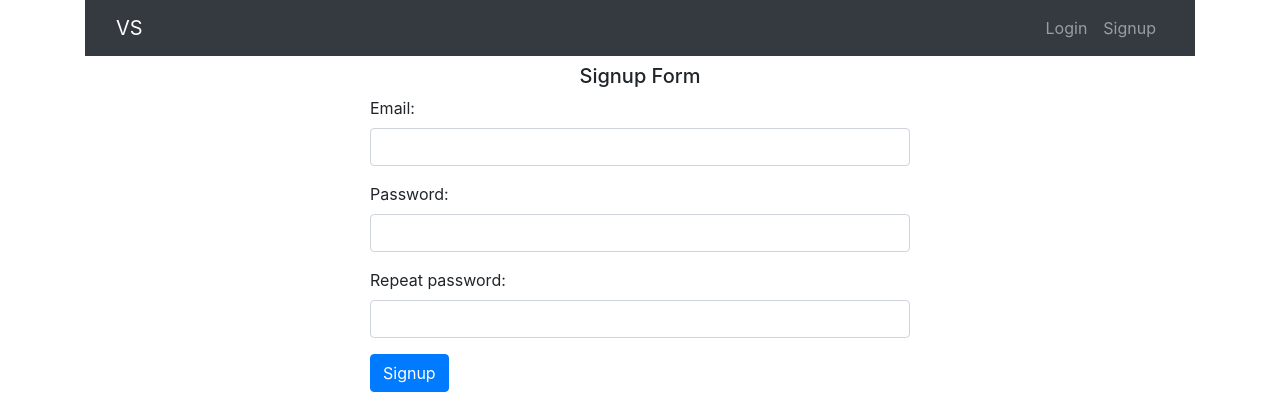
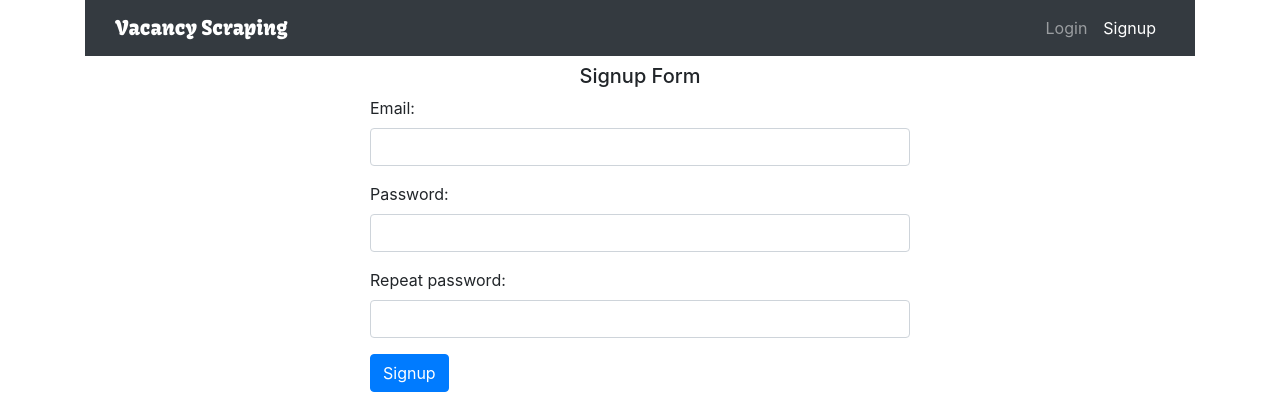
Before and after one commit to MaiborodaPavlo/work_scraping, a Django app: page /accounts/register/ in a window 1280 px wide. Shown: the top 420 px of the page. Run offline with Django 3.2, Linux system fonts and the light colour scheme; parts of the project's set-up code (start-up, migrations or seed data) failed here and were passed over; some libraries are stand-ins or nearby versions.

Commit message:
Some stiling and fixes

```diff
--- a/scraping/templates/scraping/home.html
+++ b/scraping/templates/scraping/home.html
@@ -8,8 +8,11 @@
     <div class="row">
         <div class="col-md-6 mx-auto">
             <div class="text-center my-2">
-                <h5>Service for the collection and mailing of vacancies</h5>
+                <h4>Service for the collection and mailing of vacancies</h4>
                 <p>To view available vacancies fill out the form below</p>
+                {% if not request.user.is_authenticated %}
+                    <p>To receive a newsletter with fresh vacancies according to your data set, <a href="{% url 'accounts:register' %}">register</a></p>
+                {% endif %}
             </div>
             <form>
                 <div class="form-group">
--- /dev/null
+++ b/static/css/main.css
@@ -0,0 +1,8 @@
+@font-face {
+    font-family: Kavoon;
+    src: url("../fonts/Kavoon-Regular.ttf");
+}
+#brand {
+    font-family: Kavoon;
+    color: #FFF;
+}
--- a/templates/base.html
+++ b/templates/base.html
@@ -1,3 +1,9 @@
+{% load static %}
+{% url 'accounts:login' as login_url %}
+{% url 'accounts:register' as register_url %}
+{% url 'accounts:update' as update_url %}
+{% url 'accounts:contact' as contact_url %}
+
 <!doctype html>
 <html lang="en">
     <head>
@@ -5,9 +11,11 @@
         <meta charset="utf-8">
         <meta name="viewport" content="width=device-width, initial-scale=1">
 
+        <link rel="icon" href="{% static 'favicon.ico' %}">
+
         <!-- Bootstrap CSS -->
         <link rel="stylesheet" href="https://stackpath.bootstrapcdn.com/bootstrap/4.3.1/css/bootstrap.min.css" integrity="sha384-ggOyR0iXCbMQv3Xipma34MD+dH/1fQ784/j6cY/iJTQUOhcWr7x9JvoRxT2MZw1T" crossorigin="anonymous">
-
+        <link rel="stylesheet" href="{% static 'css/main.css' %}">
         <title>
             {% block title %}
                 Vacancy scraping
@@ -18,19 +26,19 @@
         <div class="container">
             <nav class="navbar navbar-expand-lg navbar-dark bg-dark">
                 <div class="container-fluid">
-                    <a class="navbar-brand" href="{% url 'home' %}">VS</a>
+                    <a class="navbar-brand" href="{% url 'home' %}" id="brand">Vacancy Scraping</a>
                     <button class="navbar-toggler" type="button" data-bs-toggle="collapse" data-bs-target="#navbarNavAltMarkup" aria-controls="navbarNavAltMarkup" aria-expanded="false" aria-label="Toggle navigation">
                         <span class="navbar-toggler-icon"></span>
                     </button>
                     <div class="collapse navbar-collapse justify-content-end" id="navbarNavAltMarkup">
                         <div class="navbar-nav">
                             {% if not user.is_authenticated %}
-                                <a class="nav-item nav-link" aria-current="page" href="{% url 'accounts:login' %}">Login</a>
-                                <a class="nav-item nav-link" aria-current="page" href="{% url 'accounts:register' %}">Signup</a>
+                                <a class="nav-item{% if request.path == login_url %} active{% endif %} nav-link" aria-current="page" href="{{ login_url }}">Login</a>
+                                <a class="nav-item{% if request.path == register_url %} active{% endif %} nav-link" aria-current="page" href="{{ register_url }}">Signup</a>
                             {% else %}
                                 <a class="nav-item nav-link" aria-current="page" href="{% url 'accounts:logout' %}">Logout</a>
-                                <a class="nav-item nav-link" aria-current="page" href="{% url 'accounts:update' %}">Settings</a>
-                                <a class="nav-item nav-link" aria-current="page" href="{% url 'accounts:contact' %}">Contacts</a>
+                                <a class="nav-item{% if request.path == update_url %} active{% endif %} nav-link" aria-current="page" href="{{ update_url }}">Settings</a>
+                                <a class="nav-item{% if request.path == contact_url %} active{% endif %} nav-link" aria-current="page" href="{{ contact_url }}">Contacts</a>
                             {% endif %}
                         </div>
                     </div>
--- a/work_scraping/settings.py
+++ b/work_scraping/settings.py
@@ -123,6 +123,8 @@ USE_TZ = True
 # https://docs.djangoproject.com/en/3.0/howto/static-files/
 
 STATIC_URL = '/static/'
+STATICFILES_DIRS = (os.path.join(BASE_DIR, 'static'),)
+STATIC_ROOT = os.path.join(BASE_DIR, 'staticfiles')
 
 AUTH_USER_MODEL = 'accounts.MyUser'
 
```
Also changed, not shown: static/favicon.ico (added), static/fonts/Kavoon-Regular.ttf (added).
